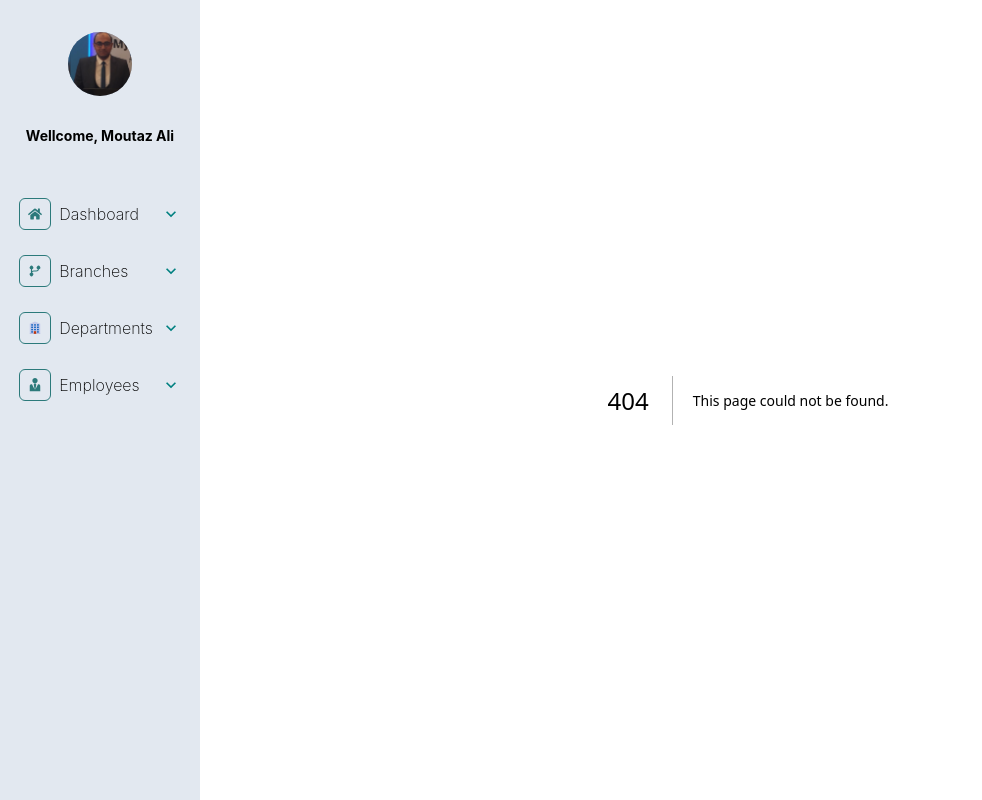
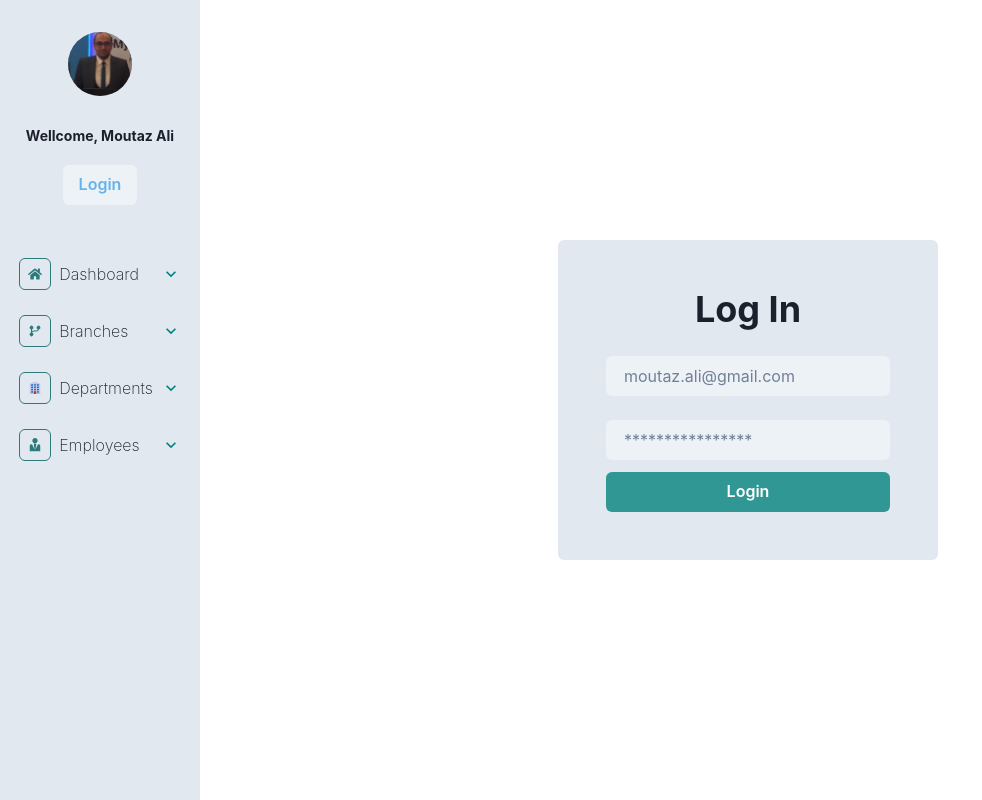
Before and after one commit to MezoAli/hr-mangment-system, a Next.js app: page /login in a window 1280 px wide. Before the commit this address had no page. Shown: the whole page, without its empty margins (0-982 px from the left). Built offline with nearby package versions, Linux system fonts and the light colour scheme.

Commit message:
adding login form and login with email and passowrd with the backend

```diff
--- /dev/null
+++ b/components/auth/LoginForm.tsx
@@ -0,0 +1,59 @@
+import { Flex, Heading, Input, Button } from "@chakra-ui/react";
+import { useState } from "react";
+function LoginForm() {
+	const [email, setEmail] = useState("");
+	const [password, setPassword] = useState("");
+
+	const handleSubmit = async (e: React.SyntheticEvent) => {
+		e.preventDefault();
+		const response = await fetch("https://hrsystem.eraasoft.com/api/login", {
+			method: "POST",
+			headers: {
+				"Content-Type": "application/json",
+			},
+			body: JSON.stringify({
+				email,
+				password,
+			}),
+		});
+
+		if (response.ok) {
+			const { data } = await response.json();
+			console.log(data.token);
+			return data;
+		}
+	};
+
+	return (
+		<Flex h="100vh" alignItems="center" justifyContent="center">
+			<form onSubmit={handleSubmit}>
+				<Flex flexDir="column" rounded={6} bg="gray.200" p={12}>
+					<Heading mb={6} textAlign="center" as="h3">
+						Log In
+					</Heading>
+					<Input
+						type="email"
+						mb={6}
+						placeholder="moutaz.ali@gmail.com"
+						variant="filled"
+						value={email}
+						onChange={(e) => setEmail(e.target.value)}
+					/>
+					<Input
+						type="password"
+						mb={3}
+						placeholder="****************"
+						variant="filled"
+						value={password}
+						onChange={(e) => setPassword(e.target.value)}
+					/>
+					<Button type="submit" colorScheme="teal">
+						Login
+					</Button>
+				</Flex>
+			</form>
+		</Flex>
+	);
+}
+
+export default LoginForm;
--- a/components/nav/Header.tsx
+++ b/components/nav/Header.tsx
@@ -1,4 +1,5 @@
-import { Avatar, Heading, Flex } from "@chakra-ui/react";
+import { Avatar, Heading, Flex, Button } from "@chakra-ui/react";
+import Link from "next/link";
 function Header() {
 	return (
 		<Flex flexDir="column" alignItems="center">
@@ -9,9 +10,14 @@ function Header() {
 				name="moutaz ali"
 				bg="gray.400"
 			/>
-			<Heading as="h3" fontSize="sm" mb="40px">
+			<Heading as="h3" fontSize="sm" mb="20px">
 				Wellcome, Moutaz Ali
 			</Heading>
+			<Link href="/login">
+				<Button color="blue.300" mb="40px">
+					Login
+				</Button>
+			</Link>
 		</Flex>
 	);
 }
--- /dev/null
+++ b/pages/login/index.tsx
@@ -0,0 +1,7 @@
+import type { NextPage } from "next";
+import LoginForm from "../../components/auth/LoginForm";
+const Login: NextPage = () => {
+	return <LoginForm />;
+};
+
+export default Login;
--- a/store/slices/branchSlice.ts
+++ b/store/slices/branchSlice.ts
@@ -28,15 +28,21 @@ export const branchSlice = createSlice({
 			});
 			state.branchList = newState;
 		},
-		updateBranch: (state, action: PayloadAction<{ name: string }>) => {
-			const brnachIndex = state.branchList?.findIndex((item) => {
-				return item.name !== action.payload.name;
+		updateBranch: (
+			state,
+			action: PayloadAction<{ id: string; name: string; location: string }>
+		) => {
+			state.branchList?.map((item) => {
+				if (item.name == action.payload.id) {
+					item.name = action.payload.name;
+					item.location = action.payload.location;
+				}
 			});
 		},
 	},
 });
 
-export const { addBranch, removeBranch } = branchSlice.actions;
+export const { addBranch, removeBranch, updateBranch } = branchSlice.actions;
 
 // Other code such as selectors can use the imported `RootState` type
 // export const selectCount = (state: RootState) => state.counter.value;
```
Also changed, not shown: pages/branches/index.tsx (+80 -10 lines), pages/branches/add-branch.tsx (renamed from pages/branches/[add-branch].tsx).
